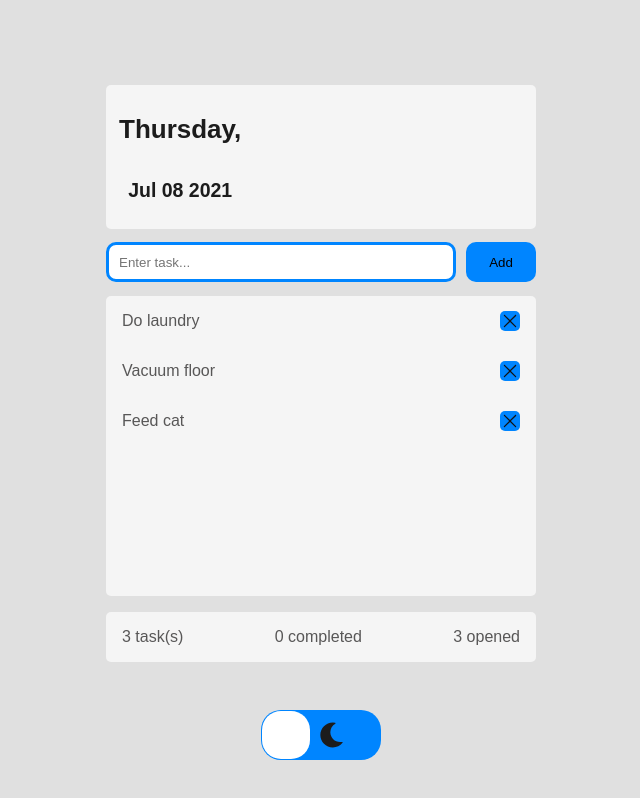
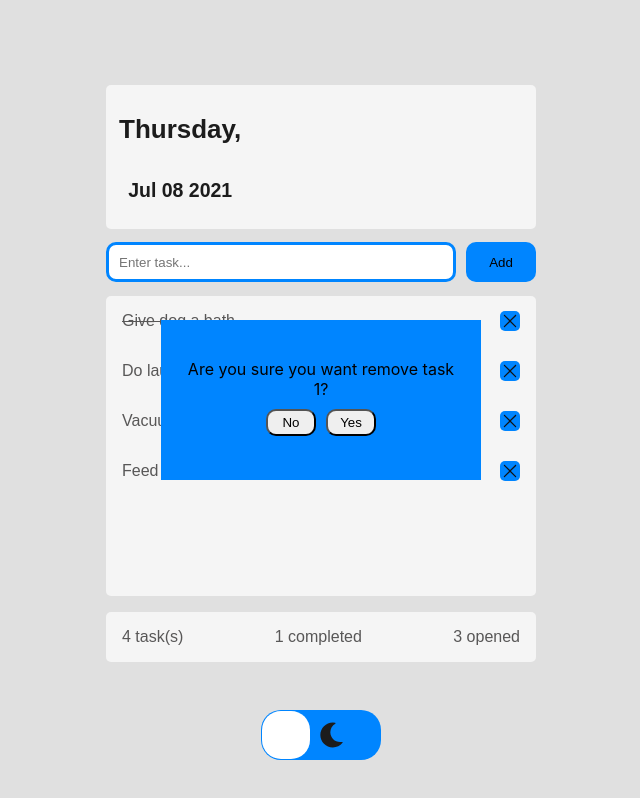
Before and after one commit to ewazgorzelska/to-do-app, a React (Create React App) app: page / in a window 1280 px wide. Both pictures are taken after a click on the button 829 px from the left and 320 px from the top of the page. Shown: the whole page, without its empty margins (319-959 px from the left). Built offline with nearby package versions, Linux system fonts and the light colour scheme; what assets would draw is missing.

Commit message:
confirmation modal, id type amendement

```diff
--- a/public/index.html
+++ b/public/index.html
@@ -2,19 +2,19 @@
 <html lang="en">
   <head>
     <meta charset="utf-8" />
-    <link rel="icon" href="%PUBLIC_URL%/favicon.ico" />
+
     <meta name="viewport" content="width=device-width, initial-scale=1" />
     <meta name="theme-color" content="#000000" />
     <meta
       name="description"
       content="Web site created using create-react-app"
     />
-    <link rel="apple-touch-icon" href="%PUBLIC_URL%/logo192.png" />
+
     <!--
       manifest.json provides metadata used when your web app is installed on a
       user's mobile device or desktop. See https://developers.google.com/web/fundamentals/web-app-manifest/
     -->
-    <link rel="manifest" href="%PUBLIC_URL%/manifest.json" />
+
     <!--
       Notice the use of %PUBLIC_URL% in the tags above.
       It will be replaced with the URL of the `public` folder during the build.
@@ -39,5 +39,6 @@
       To begin the development, run `npm start` or `yarn start`.
       To create a production bundle, use `npm run build` or `yarn build`.
     -->
+    <div id="modal"></div>
   </body>
 </html>
--- a/src/assets/data.json
+++ b/src/assets/data.json
@@ -1,17 +1,17 @@
 [{
-    "id": 1,
+    "id": "1",
     "task": "Give dog a bath",
     "complete": true
   }, {
-    "id": 2,
+    "id": "2",
     "task": "Do laundry",
     "complete": false
   }, {
-    "id": 3,
+    "id": "3",
     "task": "Vacuum floor",
     "complete": false
   }, {
-    "id": 4,
+    "id": "4",
     "task": "Feed cat",
     "complete": false
   }
--- a/src/components/AppContainer/AppContainer.js
+++ b/src/components/AppContainer/AppContainer.js
@@ -4,6 +4,7 @@ import Header from 'components/Header/Header';
 import ListInput from 'components/List/ListInput';
 import ListItems from 'components/List/ListItems';
 import Statistics from 'components/Statistics/Statistics';
+import Modal from 'components/Modal';
 import data from 'assets/data.json';
 
 const StyledContainer = styled.div`
@@ -17,29 +18,44 @@ const StyledContainer = styled.div`
 function AppContainer() {
 
   const [ toDoList, setToDoList ] = useState(data);
+  const [ modal, setModal ] = useState(false);
+  const [ modalId, setModalId ] = useState('');
 
   const addTask = (userInput) => {
-    const newTask = [...toDoList, { id: toDoList.length + 1, task: userInput, complete: false }];
+    const newTask = [...toDoList, { id: (toDoList.length + 1).toString(), task: userInput, complete: false }];
     setToDoList(newTask);
   }
 
   const handleToggle = (id) => {
       let mapped = toDoList.map(task => {
-          return task.id == id ? { ...task, complete: !task.complete } : { ...task } // usage of the '===' operator results with key error
+          return task.id === id ? { ...task, complete: !task.complete } : { ...task }
       });
       setToDoList(mapped);
   }
 
+  const showModal = (e) => {
+    setModalId(e.target.id);
+    setModal(!modal);
+  }
+
+  const closeModal = () => {
+    setModal(!modal);
+    setModalId(null);
+  }
+
   const removeItem = (id) => {
-    const filtered = toDoList.filter(task => id != task.id ); // usage of the '===' operator results with key error
+    let filtered = toDoList.filter(task => id !== task.id );
     setToDoList(filtered);
+    setModal(false);
+    setModalId(null);
   };
 
   return (
     <StyledContainer>
       <Header />
       <ListInput addTask={addTask} />
-      <ListItems handleToggle={handleToggle} toDoList={toDoList} removeItem={removeItem}/>
+      <ListItems handleToggle={handleToggle} toDoList={toDoList} showModal={showModal}/>
+      <Modal modal={modal} removeItem={removeItem} closeModal={closeModal} modalId={modalId}/>
       <Statistics toDoList={toDoList}/>
     </StyledContainer>
   );
--- a/src/components/List/ListItems.js
+++ b/src/components/List/ListItems.js
@@ -35,24 +35,19 @@ const StyledRemoveButton = styled.button`
     border: none;
 `;
 
-function ListItems({ toDoList, handleToggle, removeItem }) {
+function ListItems({ toDoList, handleToggle, showModal }) {
 
     const handleClick = (e) => {
         e.preventDefault();
         handleToggle(e.target.id);
     };
 
-    const handleRemoveItem = (e) => {
-        e.preventDefault();
-        removeItem(e.target.id);
-    }
-
     return (
         <StyledItemsContainer>
             {toDoList.map(
                 item => {
                     return (
-                        <StyledItemWrapper key={item.id}>
+                        <StyledItemWrapper key={'key'+item.id}>
                             <StyledItem
                                 id={item.id}
                                 name="task"
@@ -64,7 +59,8 @@ function ListItems({ toDoList, handleToggle, removeItem }) {
                             </StyledItem>
                             <StyledRemoveButton
                                 id={item.id}
-                                onClick={handleRemoveItem} />
+                                onClick={(e) => showModal(e)}
+                                 />
                         </StyledItemWrapper>
                         )
                     }
@@ -78,6 +74,7 @@ ListItems.propTypes = {
     toDoList: PropTypes.array,
     handleToggle: PropTypes.func,
     removeItem: PropTypes.func,
+    showModal: PropTypes.func,
 }
 
 export default ListItems;
--- /dev/null
+++ b/src/components/Modal.js
@@ -0,0 +1,56 @@
+import React from 'react';
+import ReactDOM from "react-dom";
+import styled from 'styled-components';
+import PropTypes from 'prop-types';
+
+const modalContainer = document.getElementById('modal');
+
+const StyledModalWrapper = styled.div`
+    box-sizing: border-box;
+    position: fixed;
+    top: 50%;
+    left: 50%;
+    transform: translate(-50%, -50%);
+    width: 25vw;
+    height: 20vh;
+    display: flex;
+    flex-direction: column;
+    justify-content: center;
+    align-items: center;
+    background: azure;
+    text-align: center;
+    padding: 20px;
+    background-color: ${({ theme }) => theme.colors.button};
+    color: ${({ theme }) => theme.colors.fontPrimaryary};
+`;
+
+const StyledConfirmationButton = styled.button`
+    width: 50px;
+    height: 2em;
+    margin: 10px 5px 5px 5px;
+    border-radius: 10px;
+`;
+
+const Modal = ({ modal, removeItem, closeModal, modalId }) => {
+   return (
+    modal &&
+    ReactDOM.createPortal (
+            <StyledModalWrapper>
+                <div>Are you sure you want remove task {modalId}?</div>
+                <div>
+                    <StyledConfirmationButton onClick={() => closeModal(modalId)}>No</StyledConfirmationButton>
+                    <StyledConfirmationButton onClick={() => removeItem(modalId)}>Yes</StyledConfirmationButton>
+                </div>
+        </StyledModalWrapper>,
+        modalContainer
+    ))
+}
+
+Modal.propTypes = {
+    modal: PropTypes.bool,
+    removeItem: PropTypes.func,
+    closeModal: PropTypes.func,
+    modalId: PropTypes.string,
+}
+
+export default Modal;
```
Also changed, not shown: src/components/List/ListItems.css (line endings or trailing spaces).
